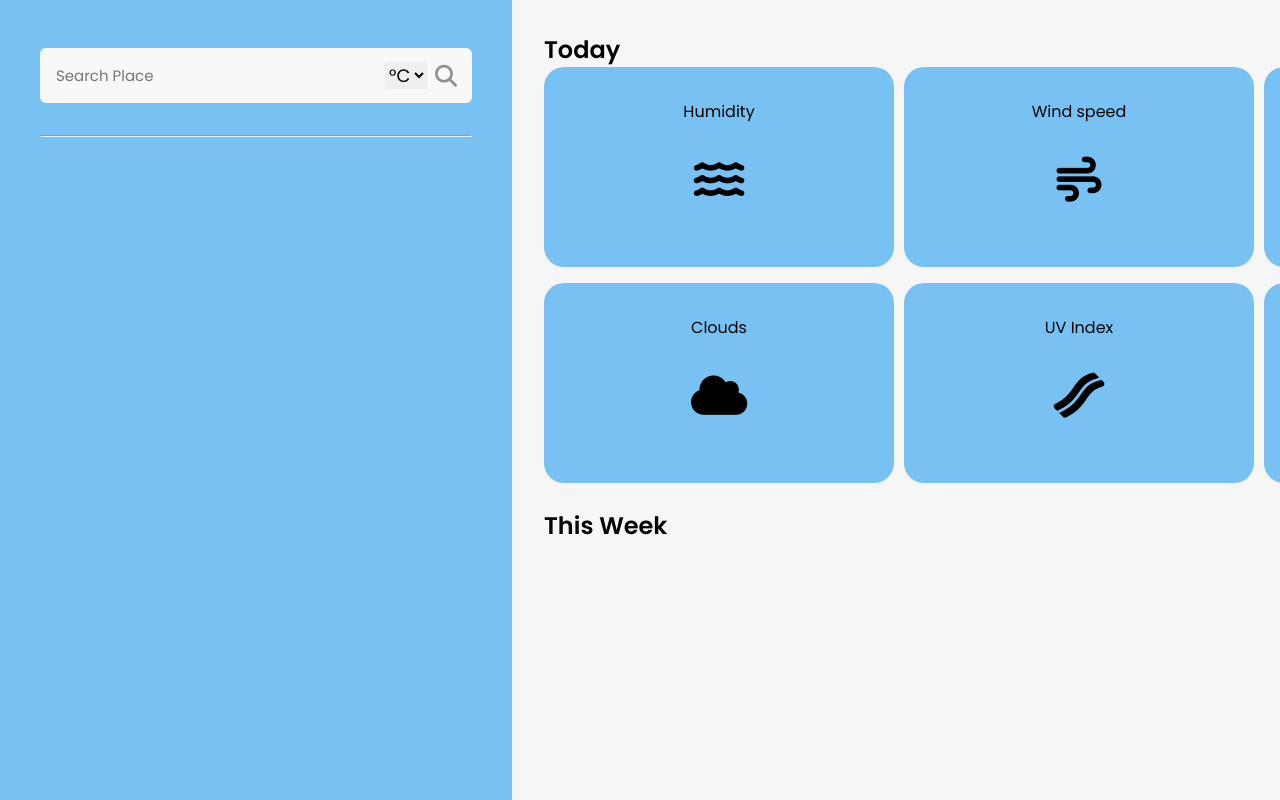
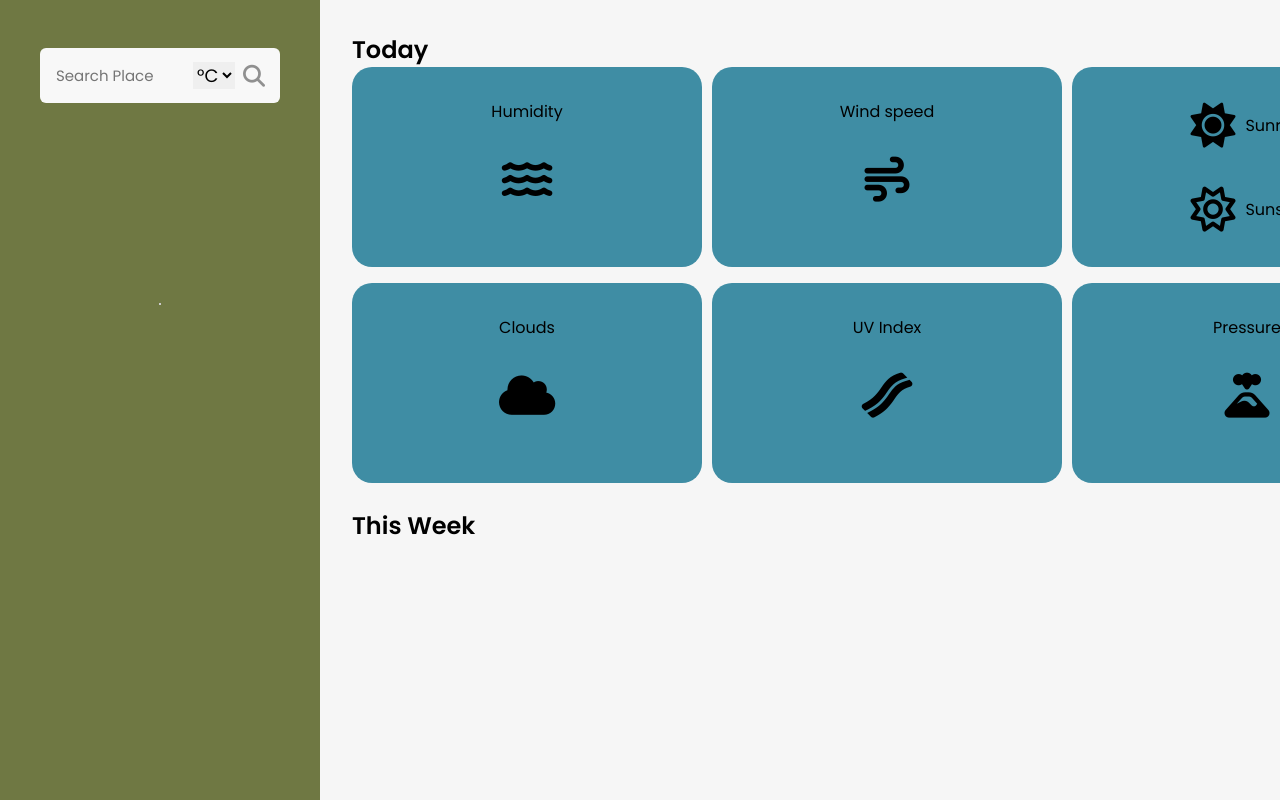
Before and after one commit to LouisTampos/weather-web-app, a plain HTML site: page index.html in a window 1280 px wide. Drawn offline with Linux system fonts and the light colour scheme.

Commit message:
changes in styles, input description added time, fixed the colliding texts and icon

```diff
--- a/index.html
+++ b/index.html
@@ -25,14 +25,18 @@
             </div>
 
 
-                   <div class="weatherIcon">
+                   <div class="weather-display">
+                      <div class="weatherIcon"></div>
+                      <div class="weather-details">
                       <h2 class="temperature"></h2>
                       <div class="feelsLike"></div>
-                         <div class ="description"></div>
+                      <div class="description"></div>
                          <hr />
                        <div class="date"></div>
                        <div class="city"></div>
                      </div>
+                    </div>
+
 
                    <div class="weather-output">
                        <h2 class="heading">Today</h2>
@@ -57,11 +61,11 @@
                                <div class="sun">
                                     <span>
                                        <i class="fa-solid fa-sun"></i>
-                                       <p><span id="SRvalue"></span>Sunrise</p>
+                                       <p><span id="SRValue"></span>Sunrise</p>
                                    </span>
                                    <span>
                                        <i class="fa-regular fa-sun"></i>
-                                       <p><span id="SSvalue"></span>Sunset</p>
+                                       <p><span id="SSValue"></span>Sunset</p>
                                    </span>
                                  </div>
 
--- a/script.js
+++ b/script.js
@@ -39,9 +39,20 @@ function findUserLocation() {
              weatherIcon.style.backgroundImage = `url("https:${currentData.current.condition.icon}")`;
             temperature.innerHTML = `${currentData.current.temp_c}°C / ${currentData.current.temp_f}°F`;
             feelsLike.innerHTML = `Feels like: ${currentData.current.feelslike_c}°C / ${currentData.current.feelslike_f}°F`;
-            description.innerHTML = currentData.current.condition.text;
+            description.innerHTML = `<i class="fa-solid fa-cloud"></i> ${currentData.current.condition.text}`;
+
+
+            const options = {
+                weekday: "long",
+                month: "long",
+                day: "numeric",
+                hour: "numeric",
+                minute: "numeric",
+                hour12: true,
+            };
+
             city.innerHTML = `${currentData.location.name}, ${currentData.location.country}`;
-            date.innerHTML = new Date(currentData.location.localtime).toDateString();
+            date.innerHTML = new Date(currentData.location.localtime).toLocaleString("en-US", options);
 
 
             HValue.innerHTML = currentData.current.humidity + "<span>%</span>";
@@ -61,9 +72,8 @@ function findUserLocation() {
 
                     console.log("Forecast Data:", forecastData);
 
-                    SRValue.innerHTML = forecastData.forecast.forecastday[0].astro.sunrise;
-                    SSValue.innerHTML = forecastData.forecast.forecastday[0].astro.sunset;
-
+                    SRValue.innerHTML =  `Sunrise: ${forecastData.forecast.forecastday[0].astro.sunrise}`;
+                    SSValue.innerHTML = `Sunset: ${forecastData.forecast.forecastday[0].astro.sunset}`;
 
                 })
                 .catch(err => console.error("Forecast Fetch Error:", err));
--- a/style.css
+++ b/style.css
@@ -17,20 +17,40 @@ body {
 }
 
 .weather-input {
-    width: 40%;
+    width: 25%;
     position: fixed;
     inset: 0;
-    background: #78c1f3;
+    background: #6f7843;
     padding: 1rem 2.5rem;
 }
 
+.weather-display {
+  display: flex;
+  flex-direction: column;
+  align-items: center;
+  text-align: center;
+  margin-top: 2rem;
+}
+
 .weatherIcon {
-    background-position: center !important;
-    background-repeat: no-repeat !important;
-    background-size: contain;
-    display: block;
-    height: 25%;
-    margin: 2rem auto;
+  width: 100px;
+  height: 100px;
+  background-position: center !important;
+  background-repeat: no-repeat !important;
+  background-size: contain !important;
+  margin-bottom: 1rem;
+}
+
+.weather-details {
+  color: #000;
+  display: flex;
+  flex-direction: column;
+  gap: 0.25rem;
+}
+
+.weather-details hr {
+  width: 100%;
+  border: 0.5px solid #ccc;
 }
 
 .input-group {
@@ -69,14 +89,29 @@ body {
 }
 
 .weather-output {
-    width: 60%;
+    width: 75%;
     position: fixed;
     inset: 0;
-    margin-left: 40%;
+    margin-left: 25%;
     padding: 2rem;
     background: #f6f6f6;
     overflow: auto;
 }
+
+.weather-input .feelsLike,
+.weather-input .description,
+.weather-input .date,
+.weather-input .city {
+    padding: 10px 0;
+}
+
+.temperature {
+    font-size: 2rem;
+    text-align: center;
+    display: flex;
+    font-weight: 300;
+}
+
 
 .highlight {
     display: grid;
@@ -92,7 +127,7 @@ body {
     align-items: center;
     justify-content: center;
     text-align: center;
-    background-color: #78c1f3;
+    background-color: #3f8da4;
     border-radius: 20px;
     padding: 1rem;
 }
```
Lines whose indentation alone changed are shown as unchanged.
